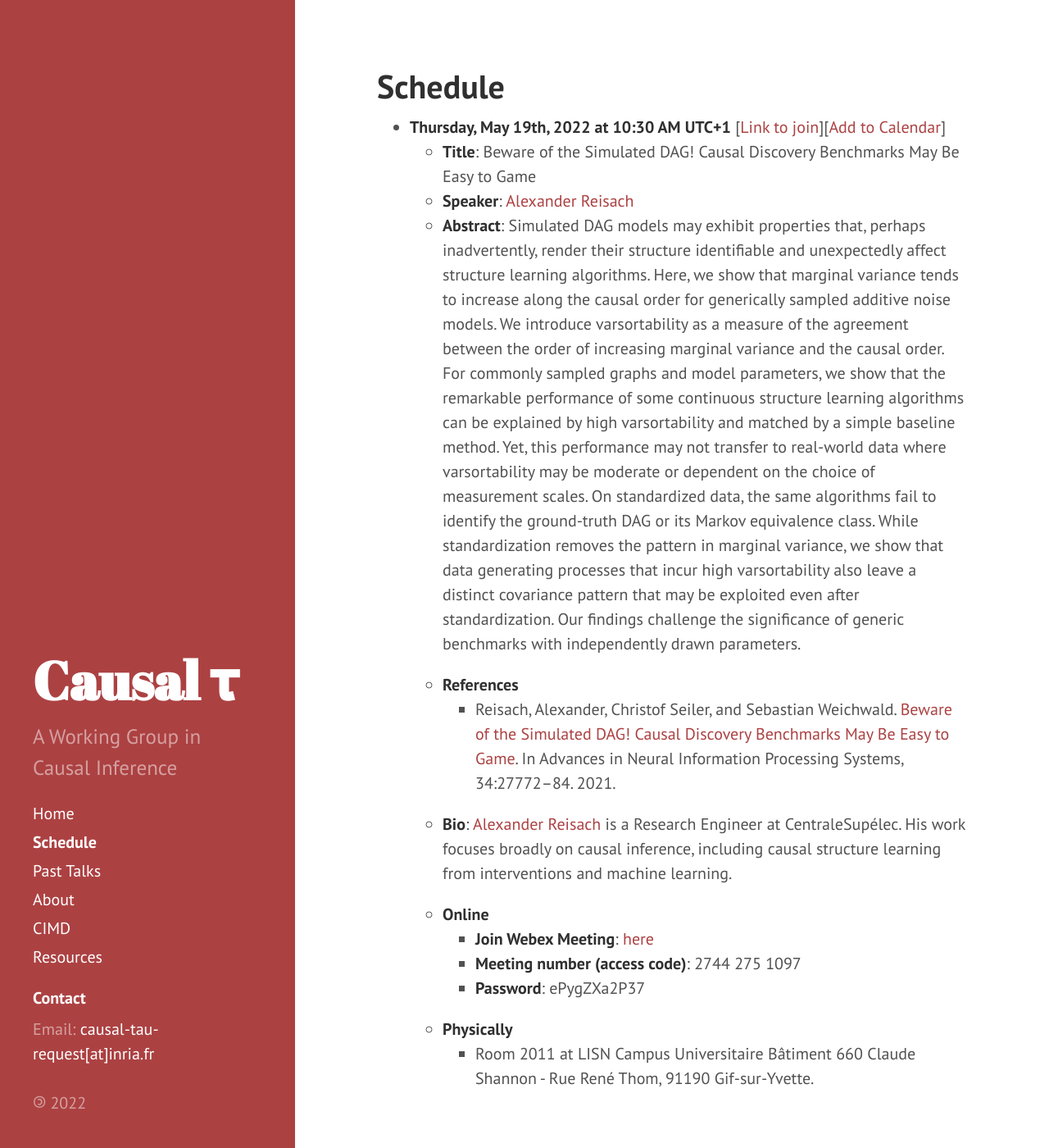
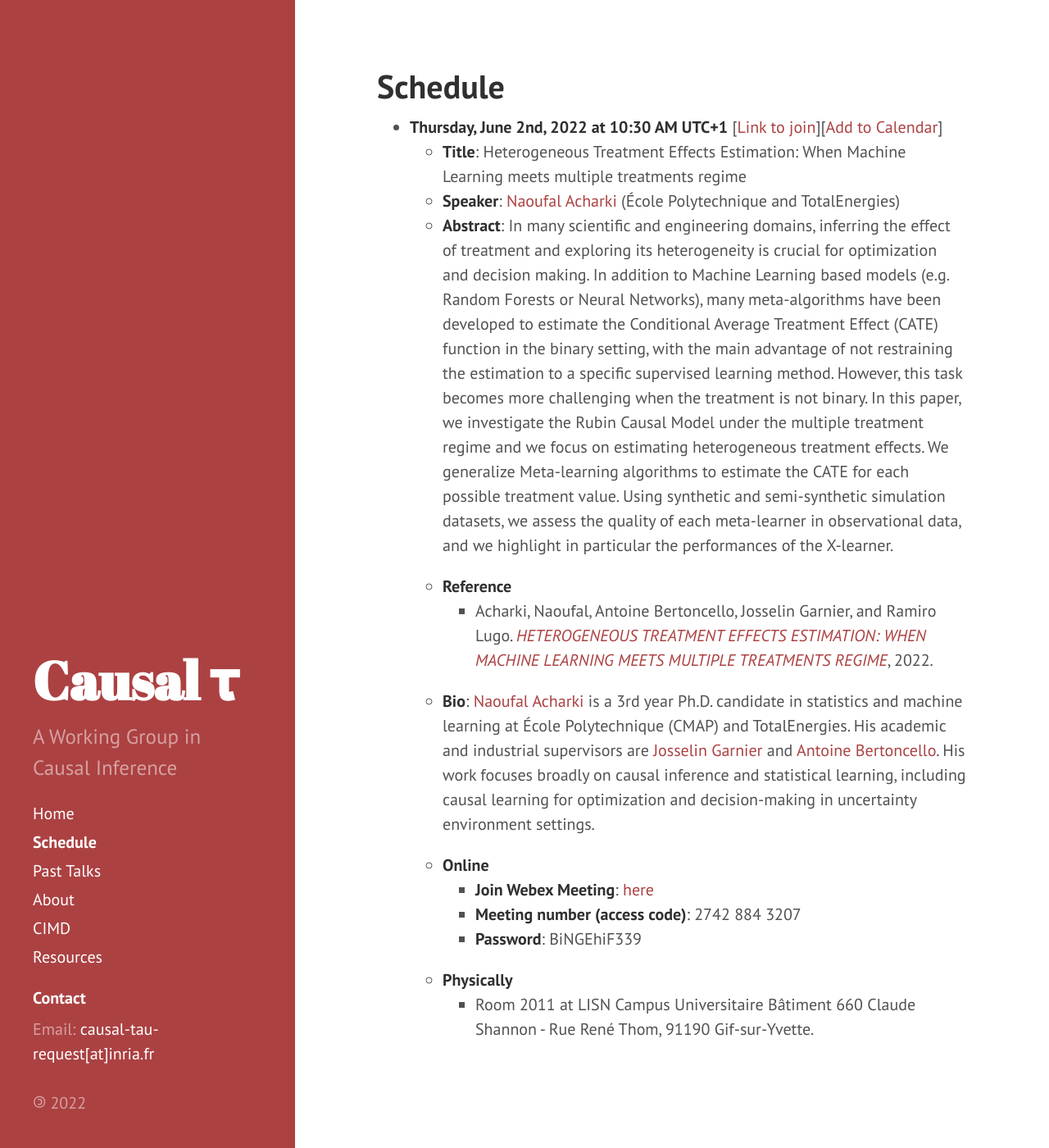
Before and after one commit to CausalTau/causaltau.github.io, a Jekyll site: the page built from schedule.md, in a window 1280 px wide and 1400 px high. Shown: the whole window at 82% size. Built offline with Jekyll 4.4.1, drawn with Linux system fonts in a browser that asks for light colours; nearby versions of some CDN libraries.

Commit message:
Add the schedule for June 2nd

```diff
--- a/schedule.md
+++ b/schedule.md
@@ -6,18 +6,18 @@ order: 3
 
 <!-- ## Upcoming Seminar Presentations -->
 
-* **Thursday, May 19th, 2022 at 10:30 AM UTC+1** [[Link to join](https://inria.webex.com/inria-en/j.php?MTID=m6ff0d0a29de98d248375ccaffe11cf78)][[Add to Calendar](/files/BewareDAG.ics)]
-  - **Title**: Beware of the Simulated DAG! Causal Discovery Benchmarks May Be Easy to Game
-  - **Speaker**: [Alexander Reisach](https://linkedin.com/in/alexander-reisach-2033a9175)
-  - **Abstract**: Simulated DAG models may exhibit properties that, perhaps inadvertently, render their structure identifiable and unexpectedly affect structure learning algorithms. Here, we show that marginal variance tends to increase along the causal order for generically sampled additive noise models. We introduce varsortability as a measure of the agreement between the order of increasing marginal variance and the causal order. For commonly sampled graphs and model parameters, we show that the remarkable performance of some continuous structure learning algorithms can be explained by high varsortability and matched by a simple baseline method. Yet, this performance may not transfer to real-world data where varsortability may be moderate or dependent on the choice of measurement scales. On standardized data, the same algorithms fail to identify the ground-truth DAG or its Markov equivalence class. While standardization removes the pattern in marginal variance, we show that data generating processes that incur high varsortability also leave a distinct covariance pattern that may be exploited even after standardization. Our findings challenge the significance of generic benchmarks with independently drawn parameters.
+* **Thursday, June 2nd, 2022 at 10:30 AM UTC+1** [[Link to join](https://inria.webex.com/inria-en/j.php?MTID=m71a281445cc86b9fc25b691631e8826b)][[Add to Calendar](/files/HTEE.ics)]
+  - **Title**: Heterogeneous Treatment Effects Estimation: When Machine Learning meets multiple treatments regime
+  - **Speaker**: [Naoufal Acharki](https://nacharki.github.io) (École Polytechnique and TotalEnergies)
+  - **Abstract**: In many scientific and engineering domains, inferring the effect of treatment and exploring its heterogeneity is crucial for optimization and decision making. In addition to Machine Learning based models (e.g. Random Forests or Neural Networks), many meta-algorithms have been developed to estimate the Conditional Average Treatment Effect (CATE) function in the binary setting, with the main advantage of not restraining the estimation to a specific supervised learning method. However, this task becomes more challenging when the treatment is not binary. In this paper, we investigate the Rubin Causal Model under the multiple treatment regime and we focus on estimating heterogeneous treatment effects. We generalize Meta-learning algorithms to estimate the CATE for each possible treatment value. Using synthetic and semi-synthetic simulation datasets, we assess the quality of each meta-learner in observational data, and we highlight in particular the performances of the X-learner.
 
-  - **References**
-    * Reisach, Alexander, Christof Seiler, and Sebastian Weichwald. [Beware of the Simulated DAG! Causal Discovery Benchmarks May Be Easy to Game](https://proceedings.neurips.cc/paper/2021/file/e987eff4a7c7b7e580d659feb6f60c1a-Paper.pdf). In Advances in Neural Information Processing Systems, 34:27772–84. 2021.
-  * **Bio**: [Alexander Reisach](https://linkedin.com/in/alexander-reisach-2033a9175) is a Research Engineer at CentraleSupélec. His work focuses broadly on causal inference, including causal structure learning from interventions and machine learning.
+  - **Reference**
+    * Acharki, Naoufal, Antoine Bertoncello, Josselin Garnier, and Ramiro Lugo. [_HETEROGENEOUS TREATMENT EFFECTS ESTIMATION: WHEN MACHINE LEARNING MEETS MULTIPLE TREATMENTS REGIME_](https://nacharki.github.io/files/Causal_Inference_multiple_treatments.pdf), 2022.
+  * **Bio**: [Naoufal Acharki](https://nacharki.github.io) is a 3rd year Ph.D. candidate in statistics and machine learning at École Polytechnique (CMAP) and TotalEnergies. His academic and industrial supervisors are [Josselin Garnier](https://josselin-garnier.org) and [Antoine Bertoncello](https://short.link/x7p4rf). His work focuses broadly on causal inference and statistical learning, including causal learning for optimization and decision-making in uncertainty environment settings.
 
   * **Online**
-    - **Join Webex Meeting**: [here](https://inria.webex.com/inria-en/j.php?MTID=m6ff0d0a29de98d248375ccaffe11cf78)
-    - **Meeting number (access code)**: 2744 275 1097
-    - **Password**: ePygZXa2P37
+    - **Join Webex Meeting**: [here](https://inria.webex.com/inria-en/j.php?MTID=m71a281445cc86b9fc25b691631e8826b)
+    - **Meeting number (access code)**: 2742 884 3207
+    - **Password**: BiNGEhiF339
   * **Physically**
     - Room 2011 at LISN Campus Universitaire Bâtiment 660 Claude Shannon - Rue René Thom, 91190 Gif-sur-Yvette.
```
